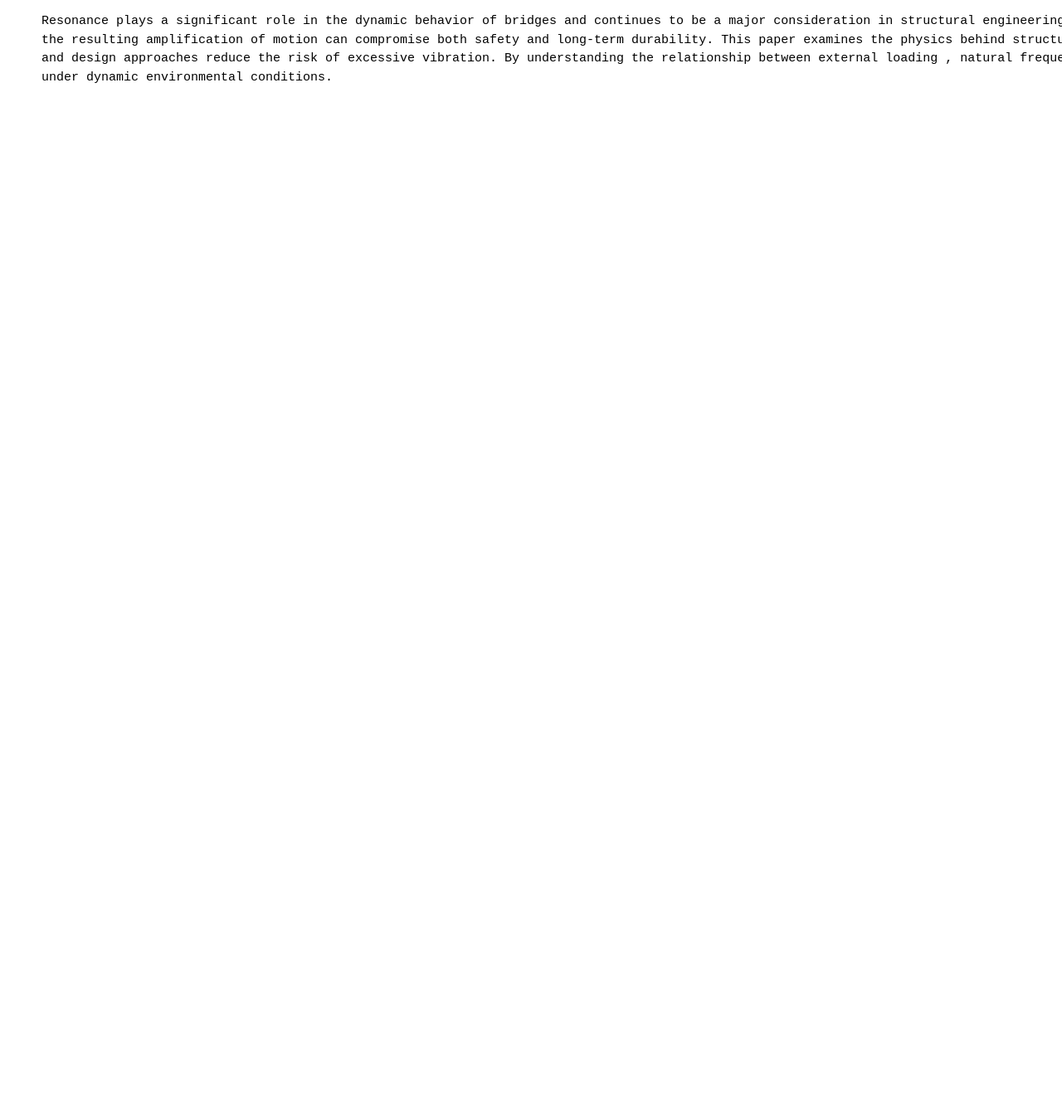
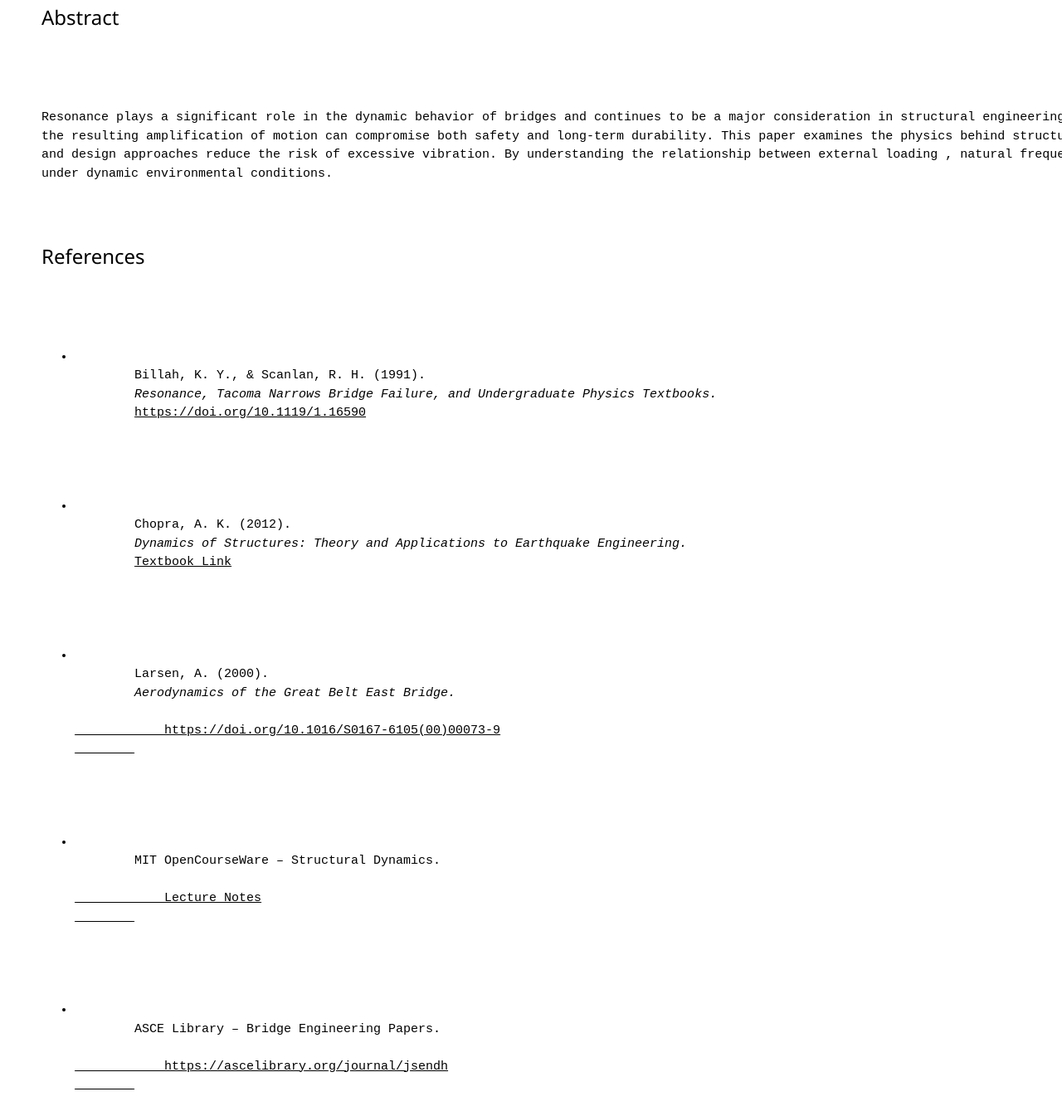
Before and after one commit to FEPSFY6928423/FY6928423, a plain HTML site: page index.html in a window 1280 px wide. Shown: the part 2861-4206 px from the top of the page at 83% size. Before the commit the page ends 2981 px from the top, so only its background shows below. Drawn offline with nearby package versions, Linux system fonts and the light colour scheme.

Commit message:
Update index.html

```diff
--- a/index.html
+++ b/index.html
@@ -220,9 +220,49 @@ things, the full review of which will be provided by an analysis of the behavior
   window.onload = displayTotalWordCount;
 </script>
 
-## Abstract
+ <h3 id="Abstract">Abstract</h3>
+<p>
 
 Resonance plays a significant role in the dynamic behavior of bridges and continues to be a major consideration in structural engineering. When a bridge is subjected to periodic forces that match its natural frequency,
 the resulting amplification of motion can compromise both safety and long-term durability. This paper examines the physics behind structural resonance, reviews historical examples, and evaluates how modern analytical
 and design approaches reduce the risk of excessive vibration. By understanding the relationship between external loading , natural frequencies, and structural damping, engineers can develop bridges that remain stable
 under dynamic environmental conditions.
+</p>
+
+<h3 id="References">References</h3>
+<ul>
+    <li>
+        Billah, K. Y., & Scanlan, R. H. (1991).
+        <i>Resonance, Tacoma Narrows Bridge Failure, and Undergraduate Physics Textbooks.</i>
+        <a href="https://doi.org/10.1119/1.16590" target="_blank">https://doi.org/10.1119/1.16590</a>
+    </li>
+
+    <li>
+        Chopra, A. K. (2012).
+        <i>Dynamics of Structures: Theory and Applications to Earthquake Engineering.</i>
+        <a href="https://www.pearson.com/en-us/subject-catalog/p/dynamics-of-structures-theory-and-applications-to-earthquake-engineering/P200000001590/9780132858038"
+           target="_blank">Textbook Link</a>
+    </li>
+
+    <li>
+        Larsen, A. (2000).
+        <i>Aerodynamics of the Great Belt East Bridge.</i>
+        <a href="https://doi.org/10.1016/S0167-6105(00)00073-9" target="_blank">
+            https://doi.org/10.1016/S0167-6105(00)00073-9
+        </a>
+    </li>
+
+    <li>
+        MIT OpenCourseWare – Structural Dynamics.
+        <a href="https://ocw.mit.edu/courses/1-050-solid-mechanics-fall-2004/pages/lecture-notes/" target="_blank">
+            Lecture Notes
+        </a>
+    </li>
+
+    <li>
+        ASCE Library – Bridge Engineering Papers.
+        <a href="https://ascelibrary.org/journal/jsendh" target="_blank">
+            https://ascelibrary.org/journal/jsendh
+        </a>
+    </li>
+</ul>
```
